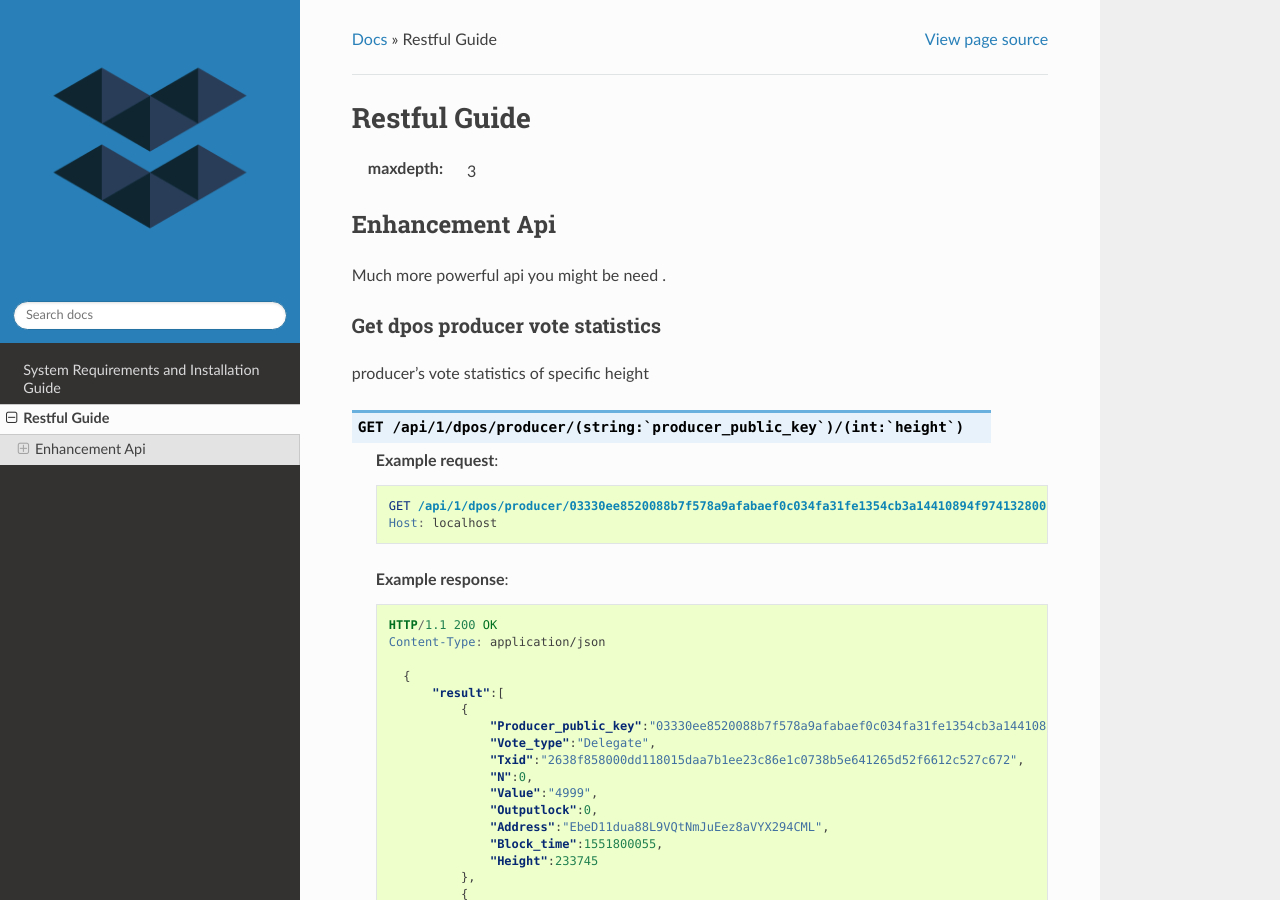
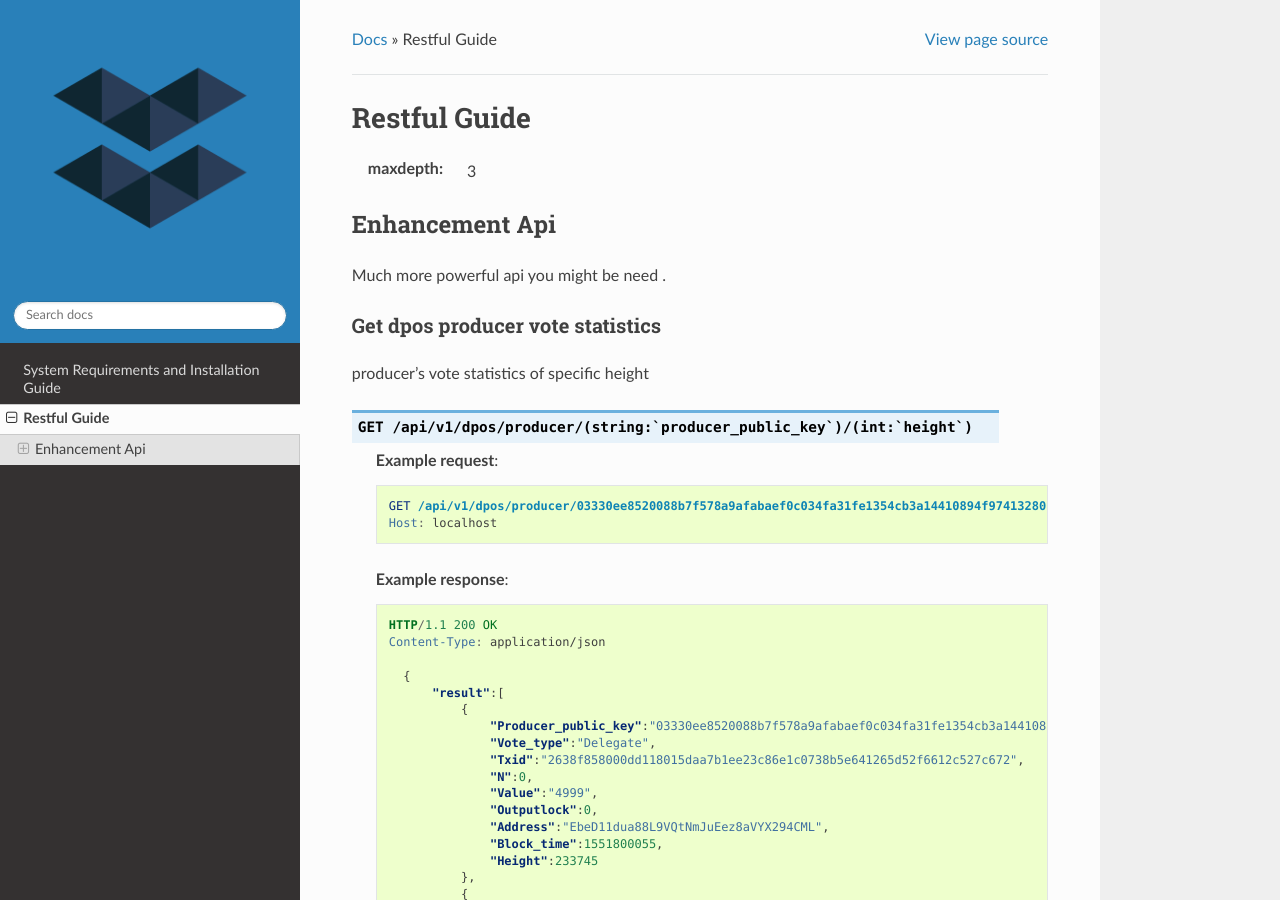
Before and after one commit to elastos/Elastos.ELA.Elephant.Node, a Sphinx documentation site: the page built from docs/enhancement_api.rst, in a window 1280 px wide and 900 px high. Built offline with Sphinx 7.4.7 and the Read the Docs theme 2.0.0, drawn with Linux system fonts in a browser that asks for light colours; some of the changed text lies outside the part shown.

Commit message:
Update docs

```diff
--- a/docs/enhancement_api.rst
+++ b/docs/enhancement_api.rst
@@ -15,13 +15,13 @@ Get dpos producer vote statistics
 ------------------------------------------------
 producer's vote statistics of specific height
 
-.. http:get:: /api/1/dpos/producer/(string:`producer_public_key`)/(int:`height`)
+.. http:get:: /api/v1/dpos/producer/(string:`producer_public_key`)/(int:`height`)
 
    **Example request**:
 
    .. sourcecode:: http
 
-      GET /api/1/dpos/producer/03330ee8520088b7f578a9afabaef0c034fa31fe1354cb3a14410894f974132800/9999999 HTTP/1.1
+      GET /api/v1/dpos/producer/03330ee8520088b7f578a9afabaef0c034fa31fe1354cb3a14410894f974132800/9999999 HTTP/1.1
       Host: localhost
 
    **Example response**:
@@ -124,13 +124,13 @@ Get dpos voter's statistics
 ------------------------------------------------
 voter's statistics
 
-.. http:get:: /api/1/dpos/address/(string:`address`)
+.. http:get:: /api/v1/dpos/address/(string:`address`)
 
    **Example request**:
 
    .. sourcecode:: http
 
-      GET /api/1/dpos/address/ENaaqePNBtrZsNbs9uc35CPqTbvn8oaYL9 HTTP/1.1
+      GET /api/v1/dpos/address/ENaaqePNBtrZsNbs9uc35CPqTbvn8oaYL9 HTTP/1.1
       Host: localhost
 
    **Example response**:
@@ -267,13 +267,13 @@ voter's statistics
         }
 
 
-.. http:get:: /api/1/dpos/address/(string:`address`)?pageSize=(int:`pageSize`)&pageNum=(int:`pageNum`)
+.. http:get:: /api/v1/dpos/address/(string:`address`)?pageSize=(int:`pageSize`)&pageNum=(int:`pageNum`)
 
    **Example request**:
 
    .. sourcecode:: http
 
-      GET /api/1/dpos/address/ENaaqePNBtrZsNbs9uc35CPqTbvn8oaYL9?pageSize=1&pageNum=1 HTTP/1.1
+      GET /api/v1/dpos/address/ENaaqePNBtrZsNbs9uc35CPqTbvn8oaYL9?pageSize=1&pageNum=1 HTTP/1.1
       Host: localhost
 
    **Example response**:
@@ -339,13 +339,13 @@ voter's statistics
 Get producers of specific transactions
 -----------------------------------------
 
-.. http:post:: /api/1/dpos/transaction/producer
+.. http:post:: /api/v1/dpos/transaction/producer
 
    **Example request**:
 
    .. sourcecode:: http
 
-    POST /api/1/dpos/transaction/producer HTTP/1.1
+    POST /api/v1/dpos/transaction/producer HTTP/1.1
     Host: localhost
 
       {
@@ -442,13 +442,13 @@ Get dpos super node rank list
 ------------------------------------------------
 rank list of producer , state can be active , inactive , pending , canceled , illegal , returned
 
-    .. http:get:: /api/1/dpos/rank/height/(int:`height`)?state=active
+    .. http:get:: /api/v1/dpos/rank/height/(int:`height`)?state=active
 
        **Example request**:
 
        .. sourcecode:: http
 
-          GET /api/1/dpos/rank/height/241762 HTTP/1.1
+          GET /api/v1/dpos/rank/height/241762 HTTP/1.1
           Host: localhost
 
        **Example response**:
@@ -886,13 +886,13 @@ Get dpos total vote of specific height
 ------------------------------------------------
 total vote of specific height
 
-.. http:get:: /api/1/dpos/vote/height/(int:`height`)
+.. http:get:: /api/v1/dpos/vote/height/(int:`height`)
 
    **Example request**:
 
    .. sourcecode:: http
 
-      GET /api/1/dpos/vote/height/241762 HTTP/1.1
+      GET /api/v1/dpos/vote/height/241762 HTTP/1.1
       Host: localhost
 
    **Example response**:
@@ -1210,13 +1210,13 @@ Get transaction history
 
 get transaction history with your desired order
 
-.. http:get:: /api/1/history/(string:`addr`)?order=desc
+.. http:get:: /api/v1/history/(string:`addr`)?order=desc
 
    **Example request**:
 
    .. sourcecode:: http
 
-      GET /api/1/history/EM2wjL3jgNHDZtR1e266V269n5WH6sYbCf HTTP/1.1
+      GET /api/v1/history/EM2wjL3jgNHDZtR1e266V269n5WH6sYbCf HTTP/1.1
       Host: localhost
 
    **Example response**:
@@ -1272,14 +1272,14 @@ get transaction history with your desired order
 Get spending address public key
 ------------------------------------------------
 
-.. http:get:: /api/1/pubkey/(string:`addr`)
+.. http:get:: /api/v1/pubkey/(string:`addr`)
 
 If we can get the public key of this adress.
    **Example request**:
 
    .. sourcecode:: http
 
-      GET /api/1/pubkey/ELbKQrj8DTYn2gU7KBejcNWb4ix4EAGDmy HTTP/1.1
+      GET /api/v1/pubkey/ELbKQrj8DTYn2gU7KBejcNWb4ix4EAGDmy HTTP/1.1
       Host: localhost
 
    **Example response**:
@@ -1299,7 +1299,7 @@ If we can not get the public key of this adress.
 
    .. sourcecode:: http
 
-      GET /api/1/pubkey/EbxU18T3M9ufnrkRY7NLt6sKyckDW4VAsA HTTP/1.1
+      GET /api/v1/pubkey/EbxU18T3M9ufnrkRY7NLt6sKyckDW4VAsA HTTP/1.1
       Host: localhost
 
    **Example response**:
@@ -1671,13 +1671,13 @@ Get coinmarketcap price
 node fee
 ------------------------------------------------
 
-.. http:get:: /api/1/fee
+.. http:get:: /api/v1/fee
 
    **Example request**:
 
    .. sourcecode:: http
 
-      get /api/1/fee HTTP/1.1
+      get /api/v1/fee HTTP/1.1
       Host: localhost
 
    **Example response**:
@@ -1695,13 +1695,13 @@ node fee
 node reward address
 ------------------------------------------------
 
-.. http:get:: /api/1/node/reward/address
+.. http:get:: /api/v1/node/reward/address
 
    **Example request**:
 
    .. sourcecode:: http
 
-      get /api/1/node/reward/address HTTP/1.1
+      get /api/v1/node/reward/address HTTP/1.1
       Host: localhost
 
    **Example response**:
@@ -1719,13 +1719,13 @@ node reward address
 summary of all spend utxo value
 -----------------------------------------
 
-.. http:post:: /api/1/spend/utxos
+.. http:post:: /api/v1/spend/utxos
 
    **Example request**:
 
    .. sourcecode:: http
 
-    POST /api/1/spend/utxos HTTP/1.1
+    POST /api/v1/spend/utxos HTTP/1.1
     Host: localhost
 
       {
```
